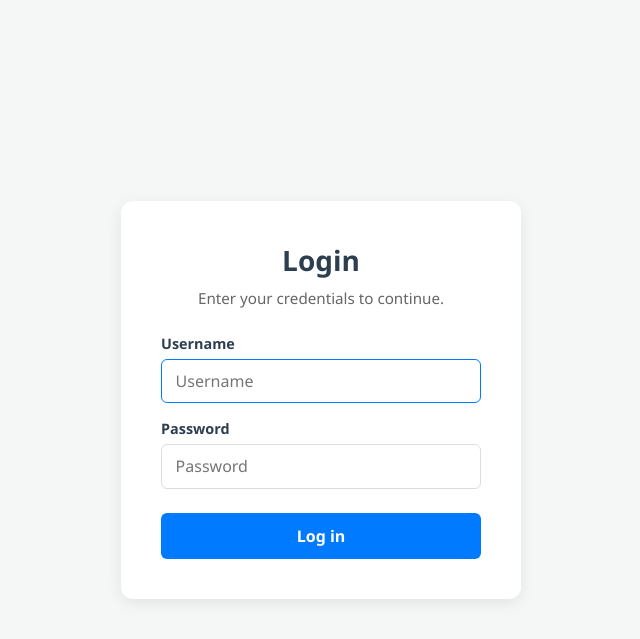
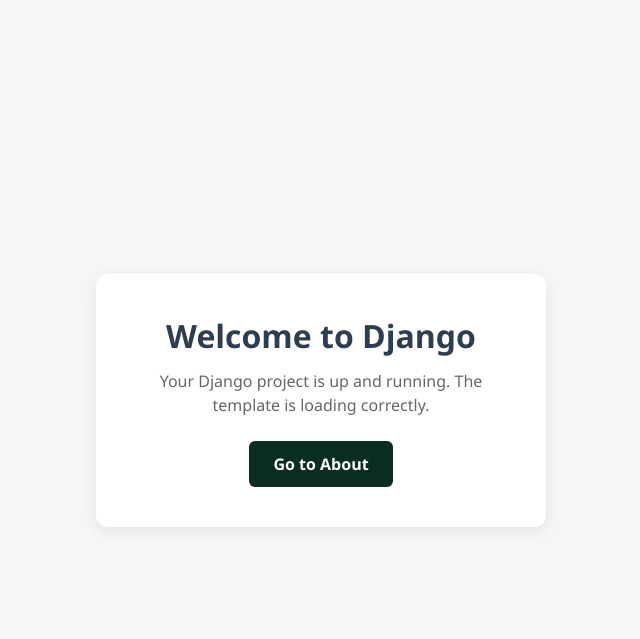
Before and after one commit to irincovictor-cmd/djangoFileTTH, a Django app: page / in a window 1280 px wide. Shown: the top 639 px of the page, without its empty margins (319-959 px from the left). Run offline with Django 5.2, Linux system fonts and the light colour scheme.

Commit message:
Replace login form with Django welcome page

```diff
--- a/api/templates/home.html
+++ b/api/templates/home.html
@@ -3,7 +3,7 @@
 <head>
     <meta charset="UTF-8">
     <meta name="viewport" content="width=device-width, initial-scale=1.0">
-    <title>Login</title>
+    <title>Welcome to Django</title>
     <style>
         * {
             box-sizing: border-box;
@@ -27,89 +27,45 @@
             border-radius: 12px;
             box-shadow: 0 4px 15px rgba(0, 0, 0, 0.08);
             text-align: center;
-            max-width: 400px;
+            max-width: 450px;
             width: 90%;
         }
 
         .welcome-card h1 {
             color: #2c3e50;
-            margin-bottom: 0.5rem;
-            font-size: 1.75rem;
+            margin-bottom: 0.75rem;
+            font-size: 2rem;
         }
 
         .welcome-card p {
             color: #666;
-            font-size: 0.95rem;
+            font-size: 1rem;
             line-height: 1.5;
             margin-bottom: 1.5rem;
         }
 
-        .form-group {
-            margin-bottom: 1rem;
-            text-align: left;
-        }
-
-        .form-group label {
-            display: block;
-            margin-bottom: 0.35rem;
-            font-weight: 600;
-            color: #2c3e50;
-            font-size: 0.9rem;
-        }
-
-        .form-group input {
-            width: 100%;
-            padding: 0.65rem 0.85rem;
-            border: 1px solid #ddd;
-            border-radius: 6px;
-            font-size: 1rem;
-            transition: border-color 0.2s ease;
-        }
-
-        .form-group input:focus {
-            outline: none;
-            border-color: #007bff;
-        }
-
         .btn {
             display: inline-block;
-            background-color: #007bff;
+            background-color: #092e20;
             color: #ffffff;
             padding: 0.75rem 1.5rem;
             text-decoration: none;
-            border: none;
             border-radius: 6px;
             font-weight: 600;
-            font-size: 1rem;
-            cursor: pointer;
             transition: background-color 0.2s ease;
-            width: 100%;
-            margin-top: 0.5rem;
         }
 
         .btn:hover {
-            background-color: #0056b3;
+            background-color: #0c4b33;
         }
     </style>
 </head>
 <body>
 
     <div class="welcome-card">
-        <h1>Login</h1>
-        <p>Enter your credentials to continue.</p>
-
-        <form method="post" action="">
-            {% csrf_token %}
-            <div class="form-group">
-                <label for="username">Username</label>
-                <input type="text" id="username" name="username" placeholder="Username" required autofocus>
-            </div>
-            <div class="form-group">
-                <label for="password">Password</label>
-                <input type="password" id="password" name="password" placeholder="Password" required>
-            </div>
-            <button type="submit" class="btn">Log in</button>
-        </form>
+        <h1>Welcome to Django</h1>
+        <p>Your Django project is up and running. The template is loading correctly.</p>
+        <a href="/about/" class="btn">Go to About</a>
     </div>
 
 </body>
```
